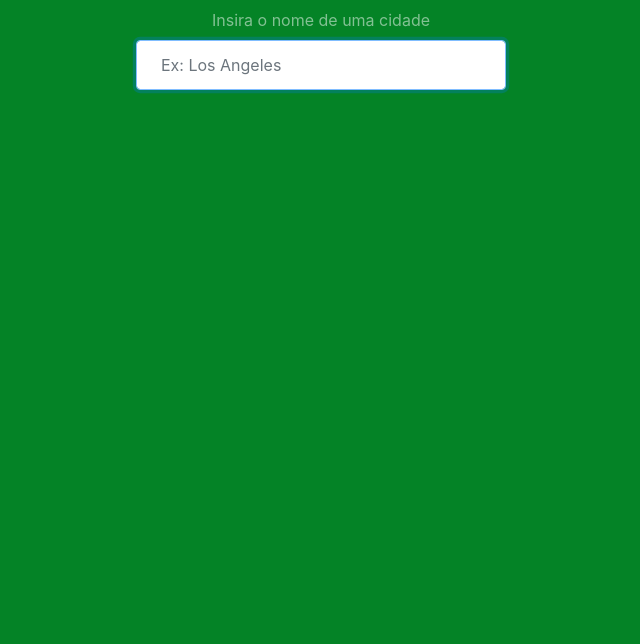
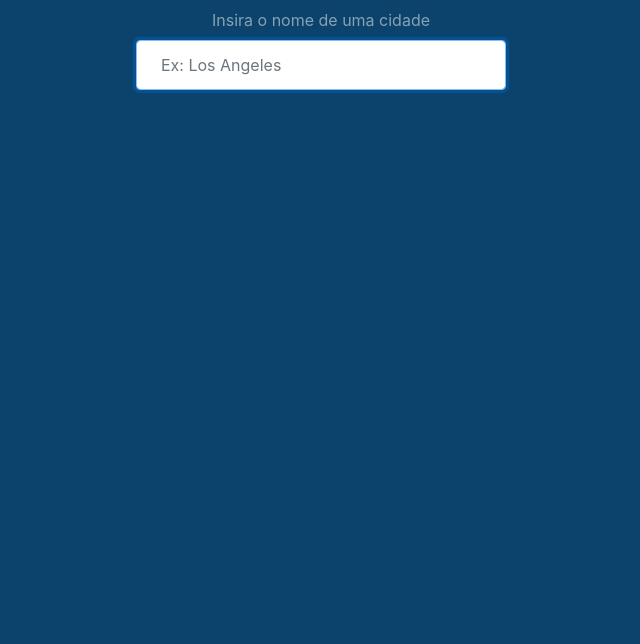
Before and after one commit to alexvieirasj/weather-application, a plain HTML site: page index.html in a window 1280 px wide. Shown: the part 156-800 px from the top of the page, without its empty margins (319-959 px from the left). Drawn offline with nearby package versions, Linux system fonts and the light colour scheme.

Commit message:
:sparkles: Alterado a imagem de capa e background

```diff
--- a/css/style.css
+++ b/css/style.css
@@ -1,5 +1,5 @@
 body {
-  background: #048326;
+  background: #0b436c;
 }
 
 .container {
```
Also changed, not shown: src/img/tela-weather.JPG.
